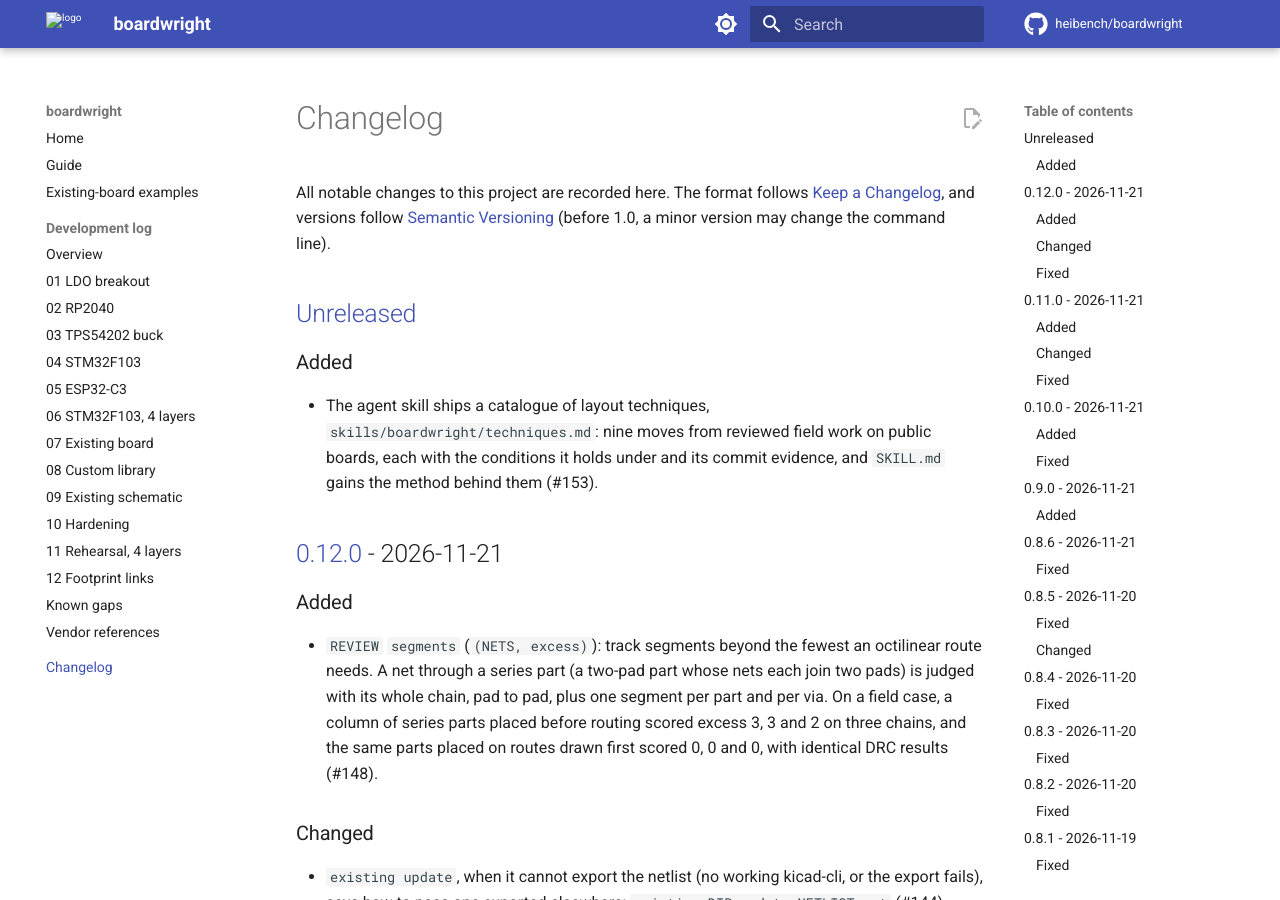
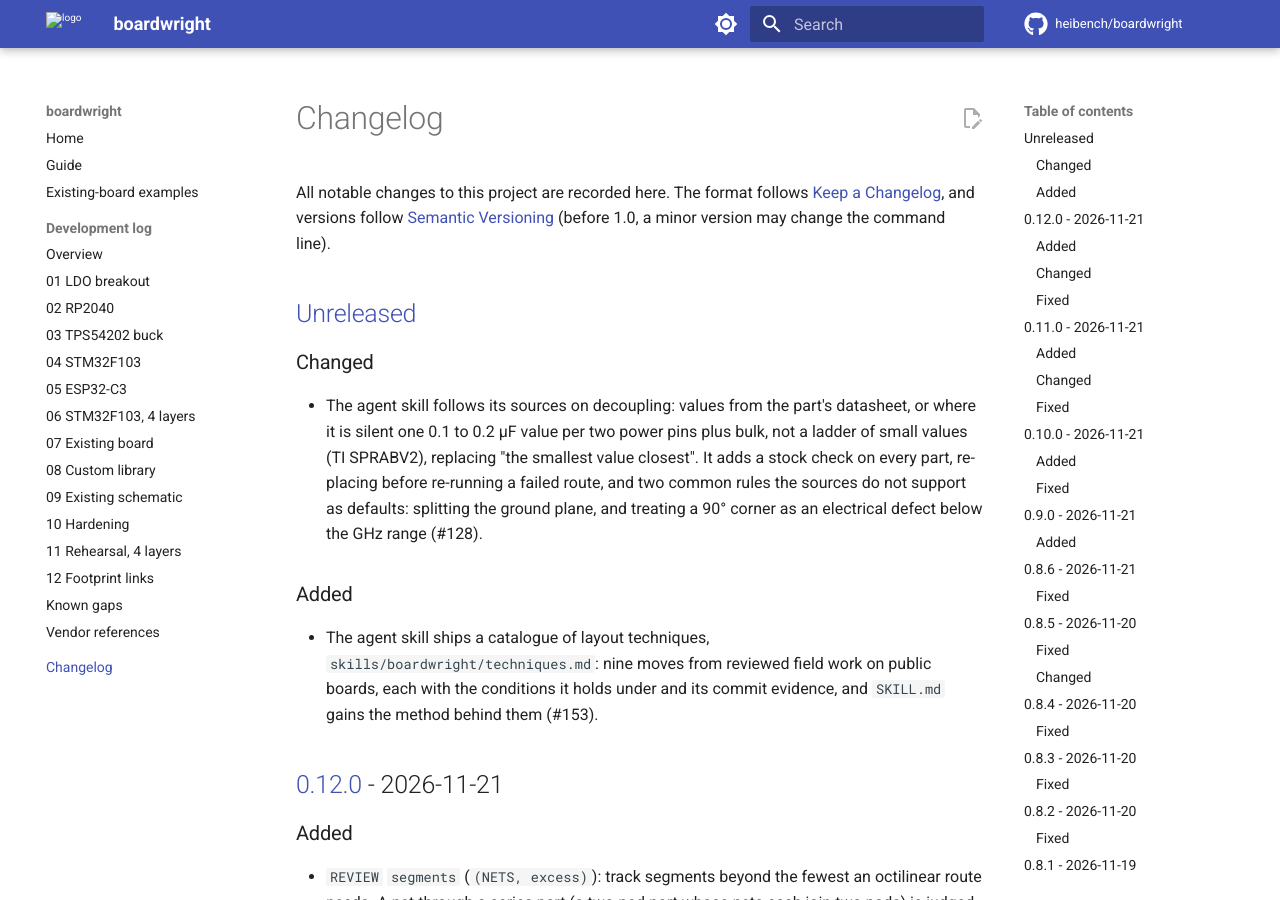
Before and after one commit to heibench/boardwright, an MkDocs documentation site: the page built from docs/changelog.md, in a window 1280 px wide and 900 px high. Built offline with MkDocs 1.6.1 and Material for MkDocs 9.7.7, drawn with Linux system fonts in a browser that asks for light colours; comment, search, counter and statistics services are not loaded.

Commit message:
docs(skill): add the rules the eda-agents research supports (#161)
The placement table said decouplers go "usually the smallest value
closest", from kistack's skill, which assumes a ladder of values per
pin. TI SPRABV2 §2.1 says mixed small values can resonate at
unpredictable frequencies, and recommends one 0.1 to 0.2 uF value in the
smallest package, about one per two power pins (§2), plus bulk of about
15 uF or more per ten or so power pins. The row now follows the
datasheet first and SPRABV2 where it is silent; the bulk row gains the
figure.

Also added, each with its source:
- check every part is in stock where it will be bought, and cite the
  page (agents lean toward old and unavailable parts);
- when routing fails, change the placement before re-running the
  router;
- decide from a sourced rule, not from how a question was put;
- do not split the ground plane by default (TI SLYT512; Bogatin 2023);
- a 90 degree corner is not an electrical defect below the GHz range
  (Bogatin 2021), though reviewers and house styles still mark it.

Source: heibench/research topics/eda-agents/findings.md and its
grading capture.

Closes #128

```diff
--- a/CHANGELOG.md
+++ b/CHANGELOG.md
@@ -6,6 +6,15 @@ All notable changes to this project are recorded here. The format follows
 the command line).
 
 ## [Unreleased]
+
+### Changed
+- The agent skill follows its sources on decoupling: values from the part's
+  datasheet, or where it is silent one 0.1 to 0.2 µF value per two power pins
+  plus bulk, not a ladder of small values (TI SPRABV2), replacing "the
+  smallest value closest". It adds a stock check on every part, re-placing
+  before re-running a failed route, and two common rules the sources do not
+  support as defaults: splitting the ground plane, and treating a 90° corner
+  as an electrical defect below the GHz range (#128).
 
 ### Added
 - The agent skill ships a catalogue of layout techniques,
```
Also changed, not shown: skills/boardwright/SKILL.md (+28 -3 lines).
